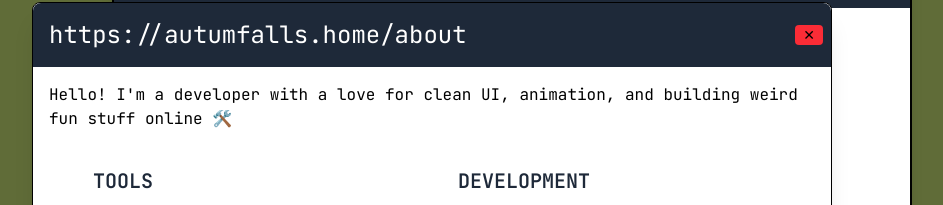
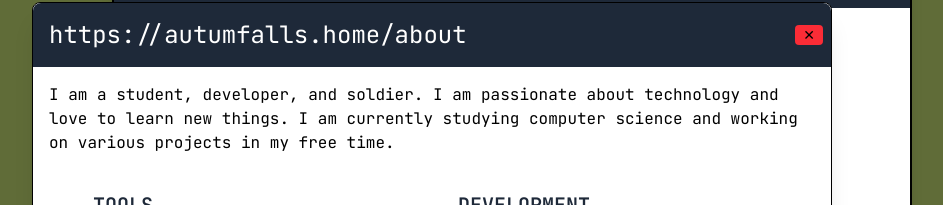
Before and after one commit to ThiccestZexie/AutumHome, a Next.js app: page / in a window 1280 px wide. Both pictures are taken after a click on the button "about". Shown: the part 158-363 px from the top of the page, without its empty margins (128-1071 px from the left). Built offline with nearby package versions, Linux system fonts and the light colour scheme.

Commit message:
changing handling on windows

```diff
--- a/src/app/components/Menu.tsx
+++ b/src/app/components/Menu.tsx
@@ -22,11 +22,15 @@ const ProfileBox = () => {
   const [openWindows, setOpenWindows] = useState<OpenWindow[]>([]);
 
   const handleOpen = (type: WindowType) => {
-    setOpenWindows((w) => [...w, { id: nanoid(), type }]);
+    setOpenWindows((ws) =>
+      ws.some((w) => w.type === type)
+        ? ws.filter((w) => w.type !== type)
+        : [...ws, { id: nanoid(), type }]
+    );
   };
 
   const handleClose = (id: string) => {
-    setOpenWindows((w) => w.filter((win) => win.id !== id));
+    setOpenWindows((ws) => ws.filter((w) => w.id !== id));
   };
 
   const getTitle = (type: WindowType) => {
@@ -48,8 +52,9 @@ const ProfileBox = () => {
         return (
           <div>
             <p className="text-black mb-1 font-[family-name:var(--font-jetbrains-mono)] ">
-              Hello! I'm a developer with a love for clean UI, animation, and
-              building weird fun stuff online 🛠️
+              I am a student, developer, and soldier. I am passionate about
+              technology and love to learn new things. I am currently studying
+              computer science and working on various projects in my free time.
             </p>
             <ul className="list-disc pl-5 mt-3">
               <SquareBox></SquareBox>
@@ -57,27 +62,6 @@ const ProfileBox = () => {
           </div>
         );
       case "links":
-        return (
-          <div className="grid grid-cols-2 gap-4">
-            <div className="border p-2 rounded">
-              <img
-                src="/images/project1.png"
-                alt="Project 1"
-                className="w-full h-auto rounded"
-              />
-              <p className="mt-2">Project 1: A portfolio site</p>
-            </div>
-            <div className="border p-2 rounded">
-              <img
-                src="/images/project2.png"
-                alt="Project 2"
-                className="w-full h-auto rounded"
-              />
-              <p className="mt-2">Project 2: AI-powered notes</p>
-            </div>
-          </div>
-        );
-      case "projects":
         return (
           <ul className="space-y-2">
             <li>
@@ -105,6 +89,28 @@ const ProfileBox = () => {
               </a>
             </li>
           </ul>
+        );
+
+      case "projects":
+        return (
+          <div className="grid grid-cols-2 gap-4">
+            <div className="border p-2 rounded">
+              <img
+                src="/images/project1.png"
+                alt="Project 1"
+                className="w-full h-auto rounded"
+              />
+              <p className="mt-2">Project 1: A portfolio site</p>
+            </div>
+            <div className="border p-2 rounded">
+              <img
+                src="/images/project2.png"
+                alt="Project 2"
+                className="w-full h-auto rounded"
+              />
+              <p className="mt-2">Project 2: AI-powered notes</p>
+            </div>
+          </div>
         );
     }
   };
--- a/src/app/page.tsx
+++ b/src/app/page.tsx
@@ -17,6 +17,7 @@ export default function Home() {
           points: 8,
         }}
       />
+
       <div className="flex justify-center  items-center flex-col z-10 relative h-full">
         <Menu />
       </div>
```
